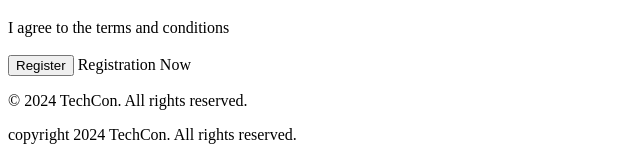
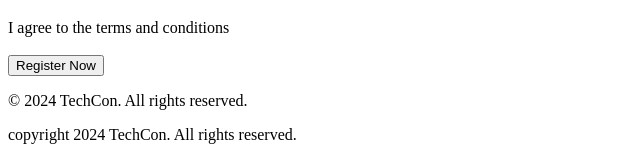
Before and after one commit to stephanie88-ux/TechCon_HTML, a plain HTML site: page techcon_website/register.html in a window 1280 px wide. Shown: the part 376-522 px from the top of the page, without its empty margins (0-640 px from the left). Drawn offline with Linux system fonts and the light colour scheme.

Commit message:
update html file

```diff
--- a/techcon_website/register.html
+++ b/techcon_website/register.html
@@ -33,9 +33,7 @@
             <input type="checkbox" name="checkbox" required><br><br>
             <label for="checkbox">I agree to the terms and conditions</label><br><br>
 
-            <input type="submit" value="Register">
-            <label for="submit">Registration Now</label><br>
-
+             <button type="submit">Register Now</button>
 
 
         </form>
```
